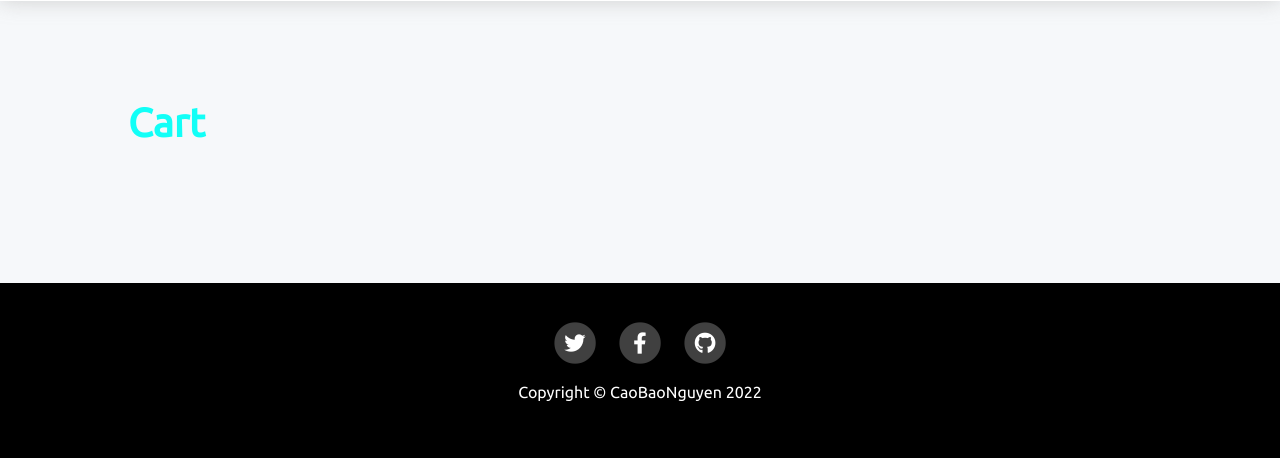
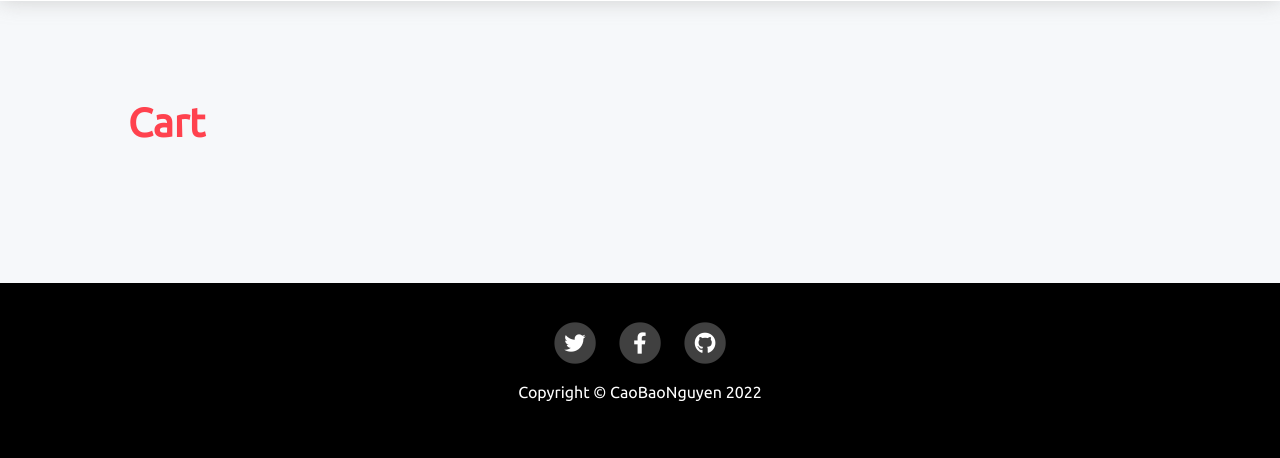
Before and after one commit to 2landhnal/Day_97_Online_Shop, a Flask app: page /cart in a window 1280 px wide. Shown: the part 131-589 px from the top of the page. Run offline with Flask 2, Linux system fonts and the light colour scheme; a user stored in the database is signed in; data comes from the database, SQL or seed files in the repository; some libraries are stand-ins or nearby versions.

Commit message:
head-sec

```diff
--- a/static/styles.css
+++ b/static/styles.css
@@ -41,7 +41,7 @@ input {
   margin: 5% 0 20% 0;
 }
 .head-sec {
-  color: #12FFF7;
+  color: rgb(255, 66, 78);
 }
 .add-btn, .show_btn {
   background-color: rgb(255, 66, 78);
```
